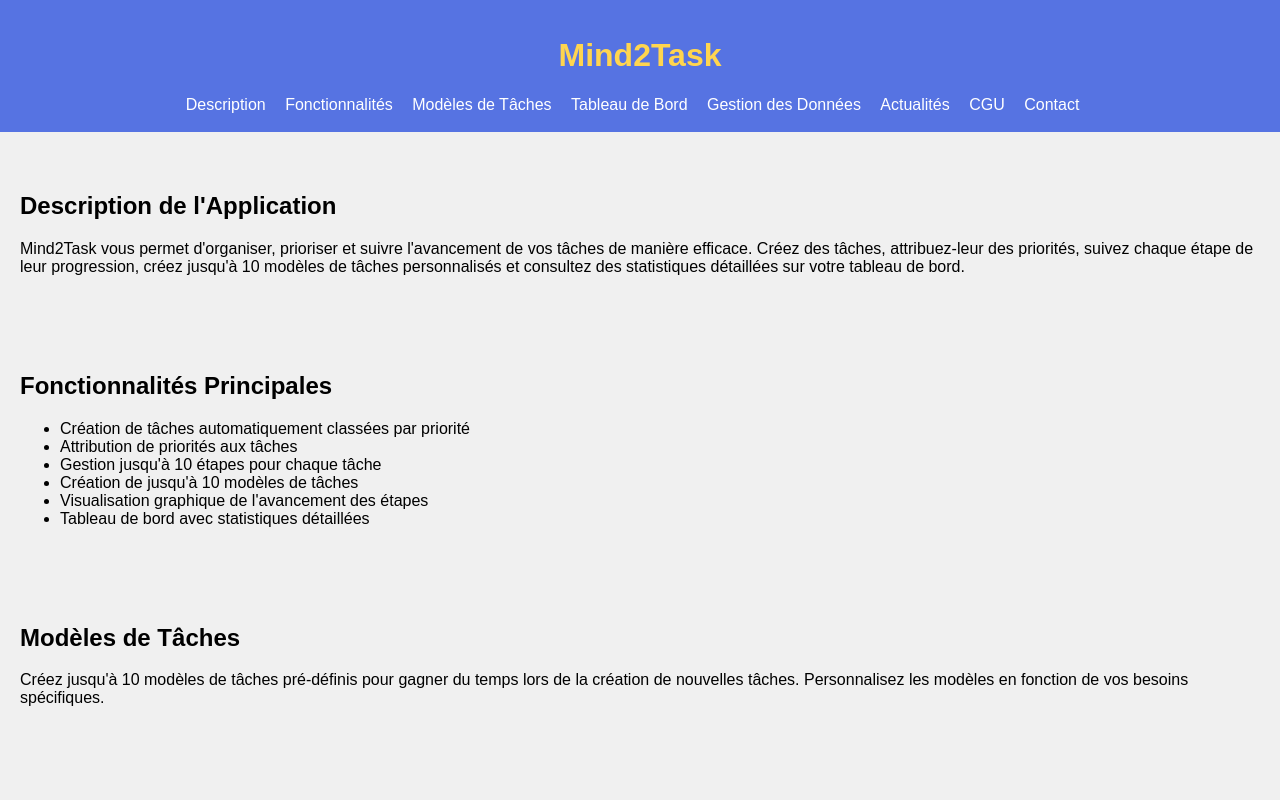
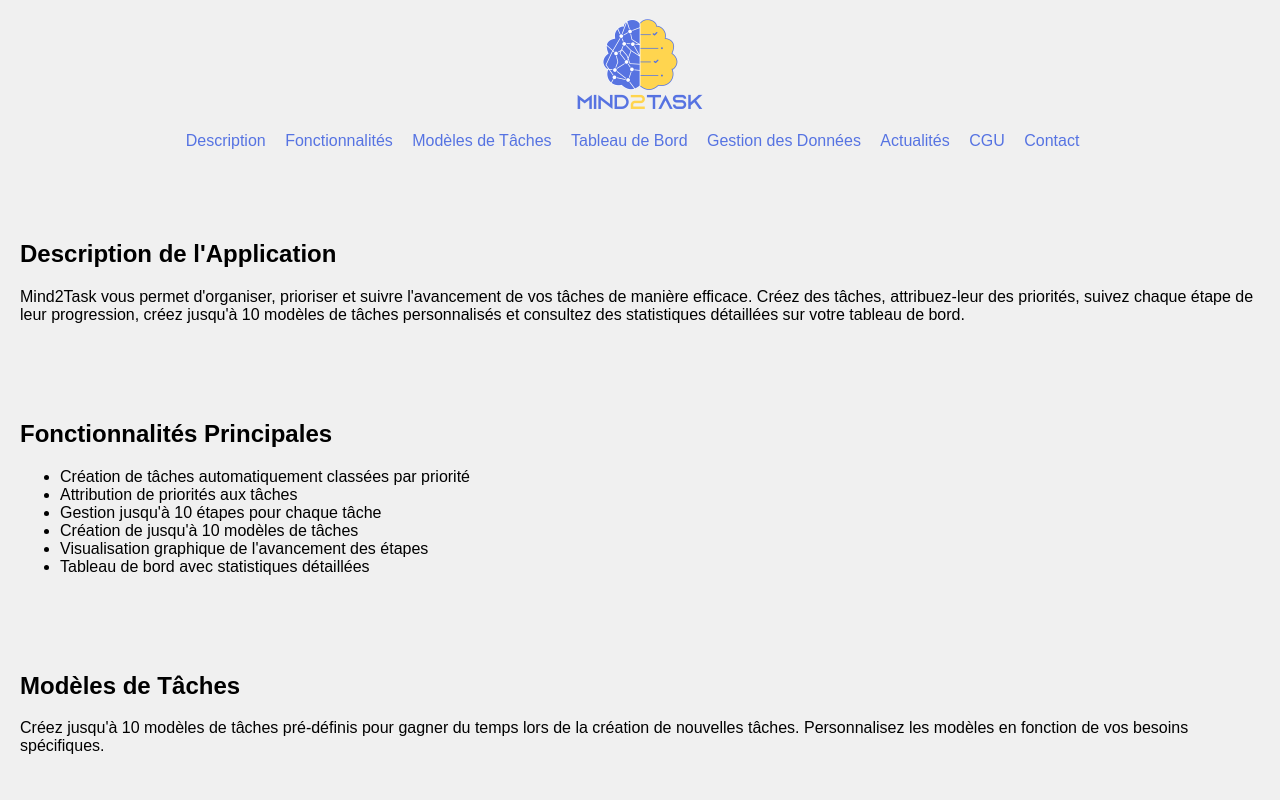
Before and after one commit to EmmTarSoftware/Mind2Task-Info, a plain HTML site: page index.html in a window 1280 px wide. Shown: the top 800 px of the page. Drawn offline with Linux system fonts and the light colour scheme.

Commit message:
20240211-1821

```diff
--- a/index.html
+++ b/index.html
@@ -4,12 +4,12 @@
     <meta charset="UTF-8">
     <meta name="viewport" content="width=device-width, initial-scale=1.0">
     <link rel="stylesheet" href="./styles/style.css">
-    <link rel="shortcut icon" href="./images/TaskManager.ico" type="image/x-icon">
+    <link rel="shortcut icon" href="./images/mind2Task.ico" type="image/x-icon">
     <title>Mind2Task-Acceuil</title>
 </head>
 <body>
     <header>
-        <h1>Mind2Task</h1>
+        <img class="mainLogo" src="./images/Mind2TaskMainLogo.png" alt="" srcset="">
         <nav>
             <ul>
                 <li class="liHeader"><a href="#section-description">Description</a></li>
--- a/styles/style.css
+++ b/styles/style.css
@@ -7,16 +7,26 @@ body {
     min-height: 100vh;
 }
 
+
+
+
 header {
     /* background-color: #3498db; */
-    background-color: #5673e2;
+    /* background-color: #5673e2; */
     /* color: #fff; */
-    color: #ffd54f;
     text-align: center;
-    padding: 1em 0;
-    min-height: 60px;
-    height: 100px;
+    padding: 0px;
+    margin-bottom: 20px;
+    height: 180px;
 }
+
+
+
+img.mainLogo{
+    width: 10%;
+    text-align: left;
+}
+
 
 nav ul {
     list-style: none;
@@ -31,7 +41,7 @@ nav li {
 
 nav a {
     text-decoration: none;
-    color: #fff;
+    color: #5673e2;
     font-size: 16px;
     transition: font-size 0.3s; /* Transition de 0.3s pour l'effet de grossissement */
 }
@@ -46,7 +56,8 @@ section {
 }
 
 footer {
-    background-color: #2c3e50;
+    /* background-color: #2c3e50; */
+    background-color: #5673e2;
     color: #fff;
     text-align: center;
     padding: 1em 0;
```
Also changed, not shown: actualite.html (+1 -1 lines), cgu.html (+1 -1 lines), images/Mind2TaskMainLogo.png (added), images/TaskManager.ico (deleted), images/mind2Task.ico (added).
